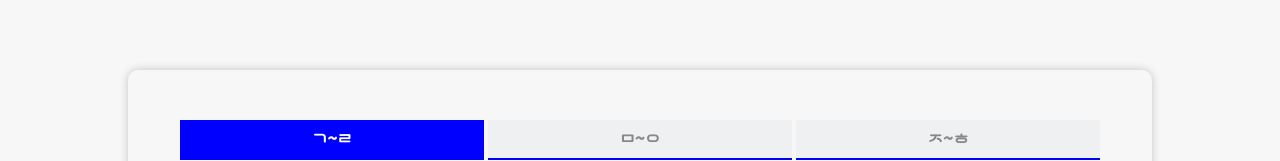
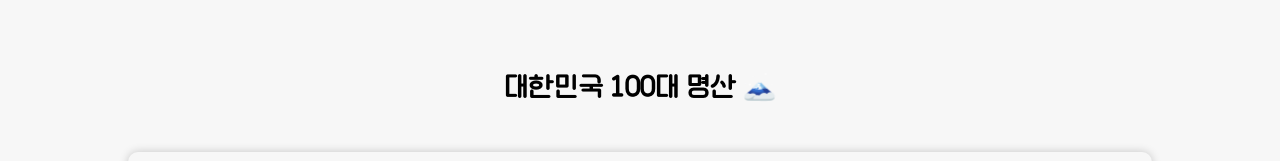
Before and after one commit to eogks0218/DH_Mountain, a React (Create React App) app: page /FamousMountainPage in a window 1280 px wide. Shown: the part 170-331 px from the top of the page. Built offline with nearby package versions, Linux system fonts and the light colour scheme.

Commit message:
0621_famousMountainUpdate

```diff
--- a/src/components/FamousMountain.js
+++ b/src/components/FamousMountain.js
@@ -27,6 +27,7 @@ export default function FamousMountain() {
 
     return (
         <div className="FamousMountain-container">
+            <h1>대한민국 100대 명산 🗻 </h1>
             <div className="tab">
                 <ul className="tabs">
                     <li className={activeTab === 0 ? "current" : ""}>
--- a/src/scss/FamousMountain.scss
+++ b/src/scss/FamousMountain.scss
@@ -1,6 +1,10 @@
 .FamousMountain-container {
     margin-top: 100px;
     margin-bottom: 100px;
+    h1{
+        margin-bottom: 50px;
+        font-size: 1.7rem;
+    }
     .tab {
         padding: 50px;
         position: relative;
```
